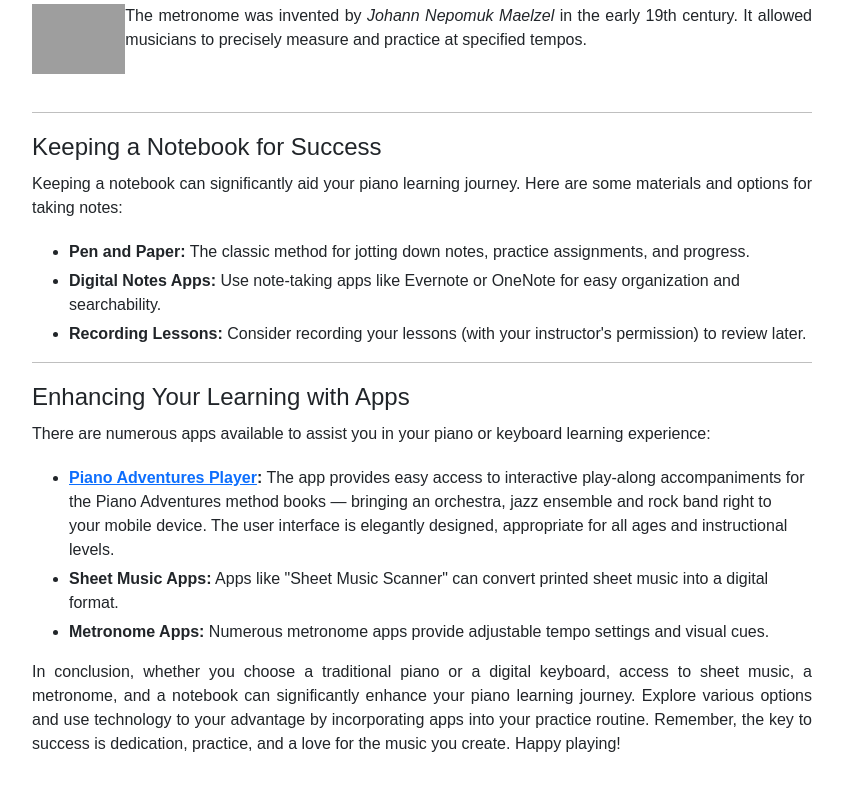
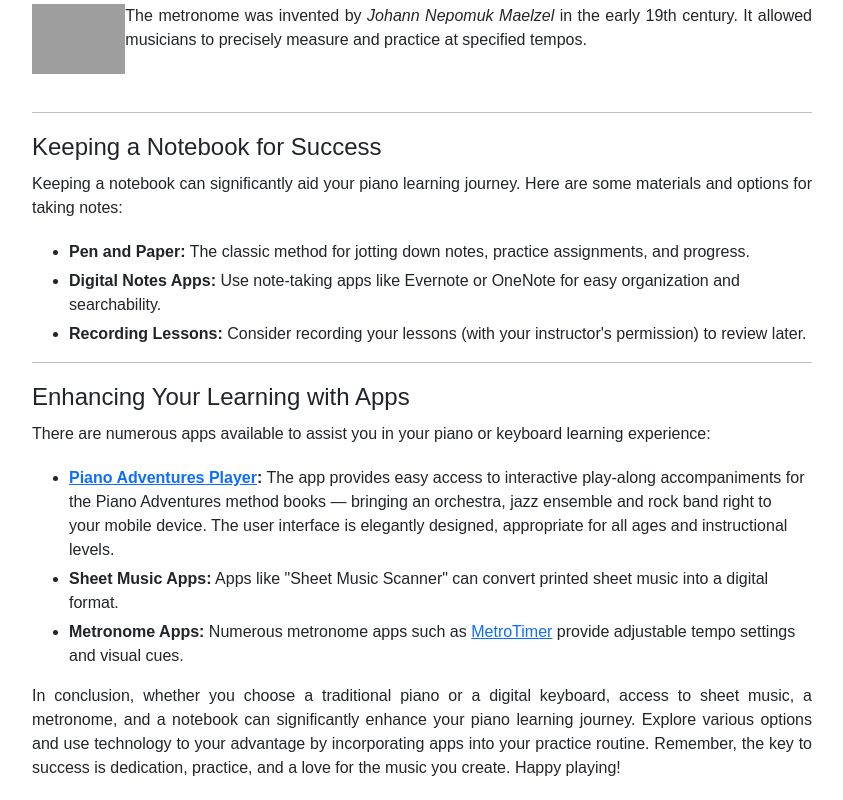
Before and after one commit to bostonbachexchange/first-lesson, a React (Create React App) app: page /materials in a window 1280 px wide. Shown: the part 1785-2585 px from the top of the page, without its empty margins (218-1061 px from the left). Before the commit the page ends 2561 px from the top, so only its background shows below. Built offline with nearby package versions, Linux system fonts and the light colour scheme; grey boxes are pictures that could not be loaded.

Commit message:
metronome link

```diff
--- a/src/components/MaterialsToBring.js
+++ b/src/components/MaterialsToBring.js
@@ -92,7 +92,7 @@ function MaterialsToBring() {
       <ul>
         <li className='listItemStyle'><strong><a target="_blank" href="https://apps.apple.com/us/app/piano-adventures-player/id991354392">Piano Adventures Player</a>:</strong> The app provides easy access to interactive play-along accompaniments for the Piano Adventures method books — bringing an orchestra, jazz ensemble and rock band right to your mobile device. The user interface is elegantly designed, appropriate for all ages and instructional levels.</li>
         <li className='listItemStyle'><strong>Sheet Music Apps:</strong> Apps like "Sheet Music Scanner" can convert printed sheet music into a digital format.</li>
-        <li className='listItemStyle'><strong>Metronome Apps:</strong> Numerous metronome apps provide adjustable tempo settings and visual cues.</li>
+        <li className='listItemStyle'><strong>Metronome Apps:</strong> Numerous metronome apps such as <a href="https://apps.apple.com/us/app/metronome-%CF%9F/id416443133" target='_blank'>MetroTimer</a> provide adjustable tempo settings and visual cues.</li>
       </ul>
 
       <p className="paragraphStyle">In conclusion, whether you choose a traditional piano or a digital keyboard, access to sheet music, a metronome, and a notebook can significantly enhance your piano learning journey. Explore various options and use technology to your advantage by incorporating apps into your practice routine. Remember, the key to success is dedication, practice, and a love for the music you create. Happy playing!</p>
```
